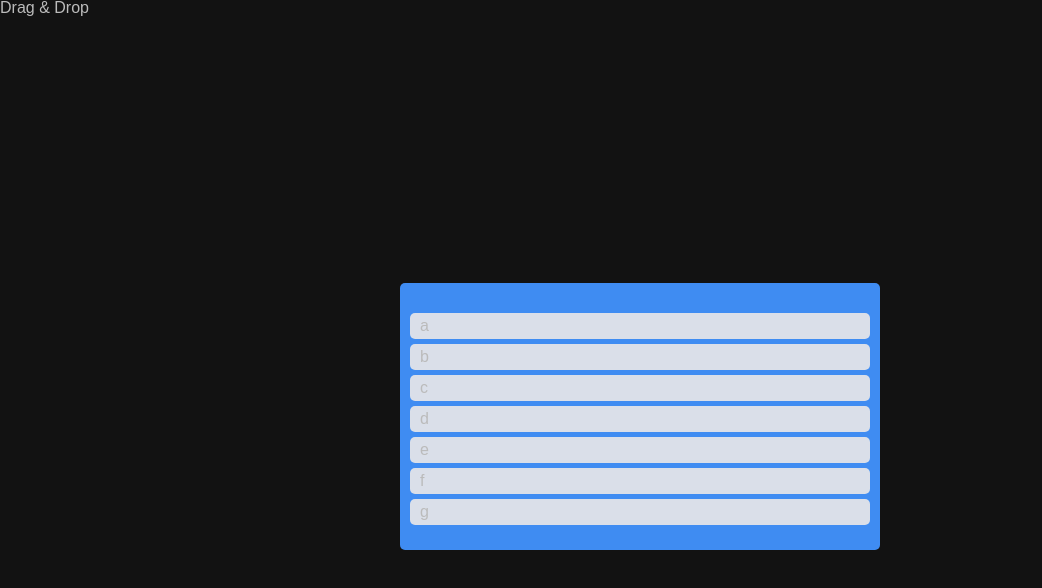
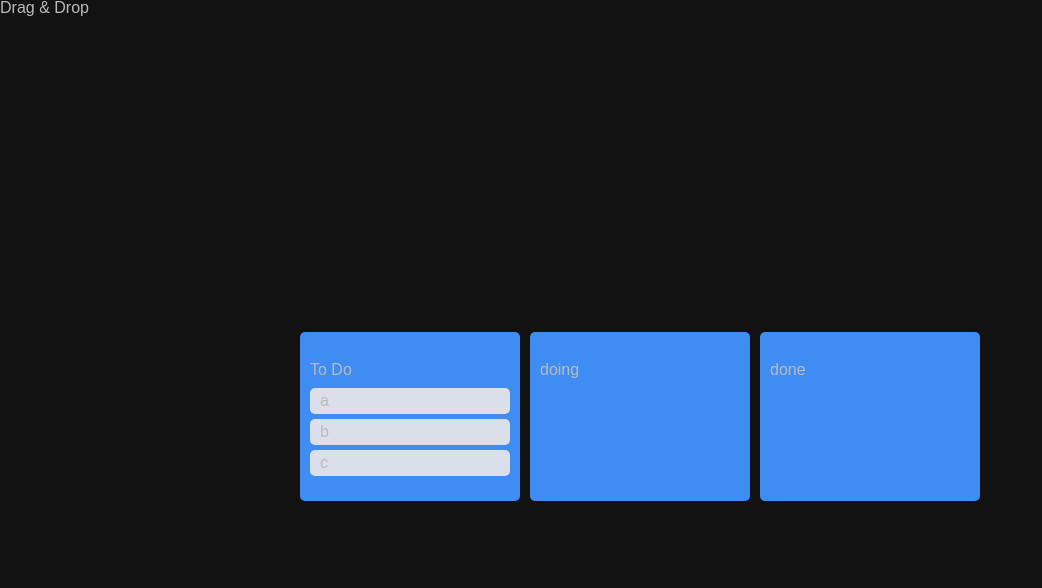
Before and after one commit to hyunjoogo/masterclass, a React (Create React App) app: page /trello in a window 1280 px wide. Shown: the top 588 px of the page, without its empty margins (0-1042 px from the left). Built offline with nearby package versions, Linux system fonts and the light colour scheme.

Commit message:
#6.10 Cross Board Movement

```diff
--- a/src/Trello/Trello.tsx
+++ b/src/Trello/Trello.tsx
@@ -1,13 +1,13 @@
-import {DragDropContext, Draggable, Droppable, DropResult} from 'react-beautiful-dnd';
+import {DragDropContext, DropResult} from 'react-beautiful-dnd';
 import {useRecoilState} from 'recoil';
 import styled from "styled-components";
 import {toDoState} from "./atoms";
-import DraggableCard from "./components/DraggableCard";
+import Board from "./components/Board";
 
 const Wrapper = styled.div`
   display: flex;
   width: 100%;
-  max-width: 480px;
+  max-width: 680px;
   margin: 0 auto;
   justify-content: center;
   align-items: center;
@@ -16,28 +16,51 @@
 const Boards = styled.div`
   display: grid;
   width: 100%;
-  grid-template-columns: repeat(1, 1fr);
-`;
-
-const Board = styled.ul`
-  padding: 20px 10px;
-  padding-top: 30px;
-  background-color: #3F8CF2;
-  border-radius: 5px;
+  gap: 10px;
+  grid-template-columns: repeat(3, 1fr);
 `;
 
 
 function Trello() {
   const [toDos, setToDos] = useRecoilState(toDoState);
 
-  const onDragEnd = ({source, destination, draggableId}: DropResult) => {
+  const onDragEnd = (info: DropResult) => {
+    const {destination, draggableId, source} = info;
     if (!destination) return;
-    setToDos((oldToDos) => {
-      const copyToDos = [...oldToDos];
-      copyToDos.splice(source.index, 1);
-      copyToDos.splice(destination?.index, 0, draggableId);
-      return copyToDos
-    })
+    if (destination?.droppableId === source.droppableId) {
+      // 같은 보드에서 움직임
+      setToDos((allBoards) => {
+        // 1. 전체 object에서 기존 내용을 복사
+        const copyToDos = [...allBoards[source.droppableId]];
+        // 2. 기존 array에서 선택된 아이템을 삭제
+        copyToDos.splice(source.index, 1);
+        // 3. 새로운 array에 선택된 아이템을 원하는 위치에 넣기
+        copyToDos.splice(destination?.index, 0, draggableId);
+        // 4. 새로 만들어진 array를 바꾸어서 전체 Object를 리턴
+        return {
+          ...allBoards,
+          [source.droppableId]: copyToDos,
+        }
+      })
+    }
+    if (destination.droppableId !== source.droppableId) {
+      // 다른 보드로 움직임
+      setToDos((allBoards) => {
+        // 1. 선택한 array, 옮겨진 array를 전체 오브젝트에서 복사
+        const sourceBoard = [...allBoards[source.droppableId]];
+        const destinationBoard = [...allBoards[destination.droppableId]]
+        // 2. 선택한 1번 어레이에서 선택된 아이템 삭제
+        sourceBoard.splice(source.index, 1);
+        // 3. 옮겨진 1번 array에 선택된 아이템을 원하는 위치에 넣기
+        destinationBoard.splice(destination.index, 0, draggableId);
+        return {
+          ...allBoards,
+          [source.droppableId]: sourceBoard,
+          [destination.droppableId]: destinationBoard,
+        }
+      })
+    }
+
   };
 
   return (
@@ -46,18 +69,7 @@
       <DragDropContext onDragEnd={onDragEnd}>
         <Wrapper>
           <Boards>
-            <Droppable droppableId="one">
-              {(provided, snapshot) =>
-                <Board
-                  ref={provided.innerRef}
-                  {...provided.droppableProps}
-                >
-                  {toDos.map((toDo, index) => (
-                    <DraggableCard key={toDo} index={index} toDo={toDo}/>
-                  ))}
-                  {provided.placeholder}
-                </Board>}
-            </Droppable>
+            {Object.keys(toDos).map(boardId => <Board boardId={boardId} key={boardId} toDos={toDos[boardId]}/>)}
           </Boards>
         </Wrapper>
       </DragDropContext>
--- a/src/Trello/atoms.tsx
+++ b/src/Trello/atoms.tsx
@@ -1,6 +1,13 @@
 import {atom} from "recoil";
+interface IToDoState {
+  [key : string] : string[];
 
-export const toDoState = atom({
+}
+export const toDoState = atom<IToDoState>({
   key: "toDo",
-  default: ["a", "b", "c", "d", "e", "f", "g"],
+  default: {
+    "To Do": ["a", "b", "c"],
+    doing: [],
+    done: [],
+  },
 })
--- /dev/null
+++ b/src/Trello/components/Board.tsx
@@ -0,0 +1,41 @@
+import {Droppable} from "react-beautiful-dnd";
+import DraggableCard from "./DraggableCard";
+import styled from "styled-components";
+
+const Wrapper = styled.ul`
+  padding: 20px 10px;
+  padding-top: 30px;
+  background-color: #3F8CF2;
+  border-radius: 5px;
+`;
+const Title = styled.h1`
+  margin-bottom: 10px;
+`;
+
+interface IBoardProps {
+  toDos: string[],
+  boardId: string,
+}
+
+const Board = ({toDos, boardId}: IBoardProps) => {
+
+  return (
+    <Wrapper>
+      <Title>{boardId}</Title>
+      <Droppable droppableId={boardId}>
+        {(provided, snapshot) =>
+          <div
+            ref={provided.innerRef}
+            {...provided.droppableProps}
+          >
+            {toDos.map((toDo, index) => (
+              <DraggableCard key={toDo} index={index} toDo={toDo}/>
+            ))}
+            {provided.placeholder}
+          </div>}
+      </Droppable>
+    </Wrapper>
+  )
+}
+
+export default Board;
```
